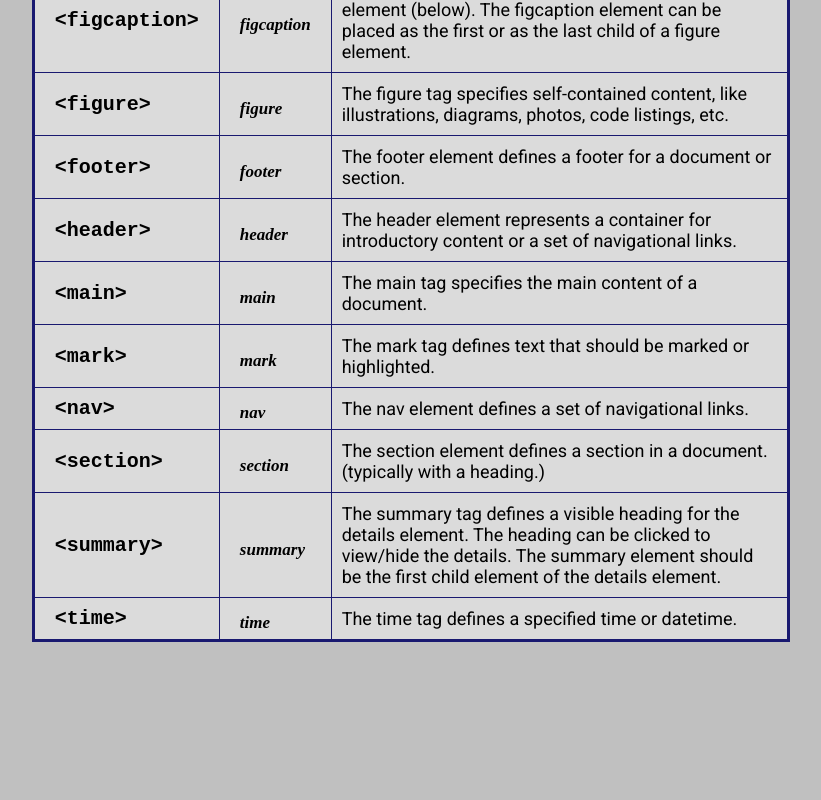
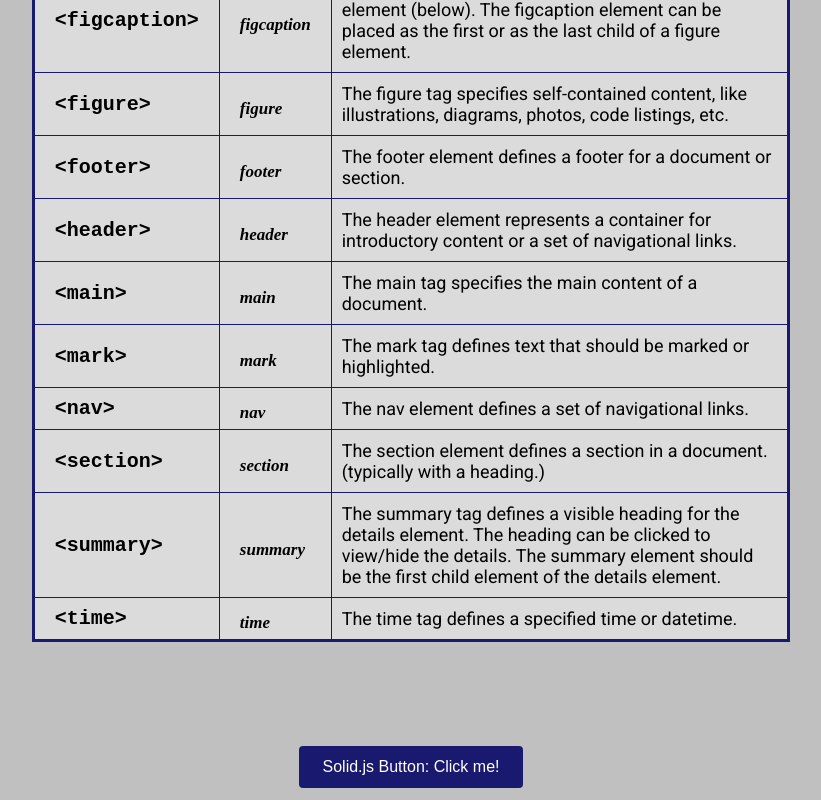
Before and after one commit to MidniteWolfy/midnitewolfy.github.io, a plain HTML site: page index.html in a window 1280 px wide. Shown: the part 432-1232 px from the top of the page, without its empty margins (229-1050 px from the left). Before the commit the page ends 1174 px from the top, so only its background shows below. Drawn offline with nearby package versions, Linux system fonts and the light colour scheme.

Commit message:
added solid.js button for funsies

```diff
--- a/index.html
+++ b/index.html
@@ -1,6 +1,9 @@
 <!DOCTYPE html>
 <html lang="en">
 <head>
+    <script type="module">
+        import { createEffect, createSignal } from "https://cdn.skypack.dev/solid-js";
+      </script>
     <meta charset="UTF-8">
     <meta http-equiv="X-UA-Compatible" content="IE=edge">
     <meta name="viewport" content="width=device-width, initial-scale=1.0">
@@ -94,7 +97,24 @@
 
             </tbody>
         </table>
+    <main>        <!-- ...existing table code... -->
+        <div style="text-align: center;">
+            <button id="solid-button">Solid.js Button: Click me!</button>
+            <p id="solid-count">Count: 0</p>
+        </div>
+        </main>
+
     </main>
+        <script type="module">
+            const [count, setCount] = createSignal(0);
 
+            createEffect(() => {
+            console.log("The count is: ", count());
+            });
+
+            document.querySelector("#solid-button").addEventListener("click", () => {
+            setCount(count() + 1);
+            });
+        </script>
 </body>
 </html>
--- a/styles.css
+++ b/styles.css
@@ -67,3 +67,22 @@ h3 {
     font-family: Roboto;
     font-size: 18px;
 }
+
+
+button {
+    background-color: midnightblue;
+    border: none;
+    color: white;
+    padding: 12px 24px;
+    text-align: center;
+    text-decoration: none;
+    display: inline-block;
+    font-size: 16px;
+    margin: 4px 2px;
+    cursor: pointer;
+    border-radius: 4px;
+  }
+
+  button:hover {
+    background-color: rgb(70, 70, 255);
+  }
```
